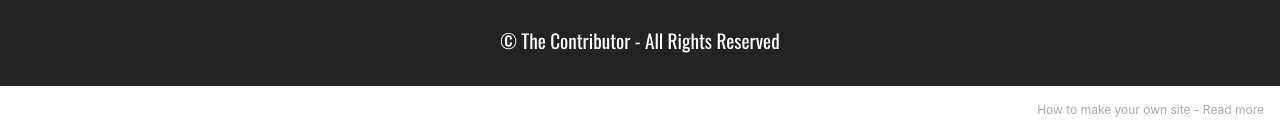
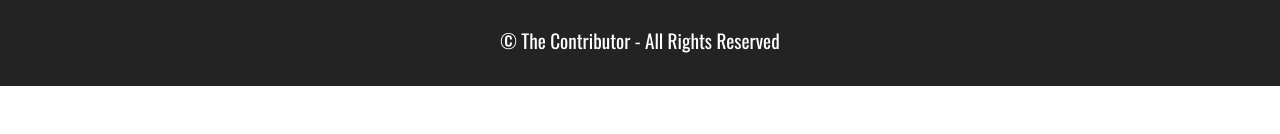
Before and after one commit to Sohaildhoda/The-Contributors, a plain HTML site: page index.html in a window 1280 px wide. Shown: the part 3342-3476 px from the top of the page. After the commit the page ends 3428 px from the top, so only its background shows below. Drawn offline with nearby package versions, Linux system fonts and the light colour scheme.

Commit message:
Update index.html

```diff
--- a/index.html
+++ b/index.html
@@ -326,7 +326,7 @@
             </div>
         </div>
     </div>
-</section><section style="background-color: #fff; font-family: -apple-system, BlinkMacSystemFont, 'Segoe UI', 'Roboto', 'Helvetica Neue', Arial, sans-serif; color:#aaa; font-size:12px; padding: 0; align-items: center; display: flex;"><a href="https://mobirise.site/v" style="flex: 1 1; height: 3rem; padding-left: 1rem;"></a><p style="flex: 0 0 auto; margin:0; padding-right:1rem;">How to make your own site - <a href="https://mobirise.site/x" style="color:#aaa;">Read more</a></p></section><script src="assets/bootstrap/js/bootstrap.bundle.min.js"></script>  <script src="assets/smoothscroll/smooth-scroll.js"></script>  <script src="assets/ytplayer/index.js"></script>  <script src="assets/dropdown/js/navbar-dropdown.js"></script>  <script src="assets/theme/js/script.js"></script>  <script src="assets/formoid/formoid.min.js"></script>
+</section><section style="opacity: 0;background-color: #fff; font-family: -apple-system, BlinkMacSystemFont, 'Segoe UI', 'Roboto', 'Helvetica Neue', Arial, sans-serif; color:#aaa; font-size:12px; padding: 0; align-items: center; display: hidden;position: absolute; top: 5rem; overflow: hidden;"><a href="" style="flex: 1 1; height: 3rem; padding-left: 1rem; display: hidden"></a><p style="flex: 0 0 auto; margin:0; padding-right:1rem; display: hidden">Built with <a href="https://mobirise.site/a" style="color:#aaa;"></a></p></section><script src="assets/bootstrap/js/bootstrap.bundle.min.js"></script>  <script src="assets/smoothscroll/smooth-scroll.js"></script>  <script src="assets/ytplayer/index.js"></script>  <script src="assets/dropdown/js/navbar-dropdown.js"></script>  <script src="assets/theme/js/script.js"></script>  <script src="assets/formoid/formoid.min.js"></script>
 
 
 </body>
```
